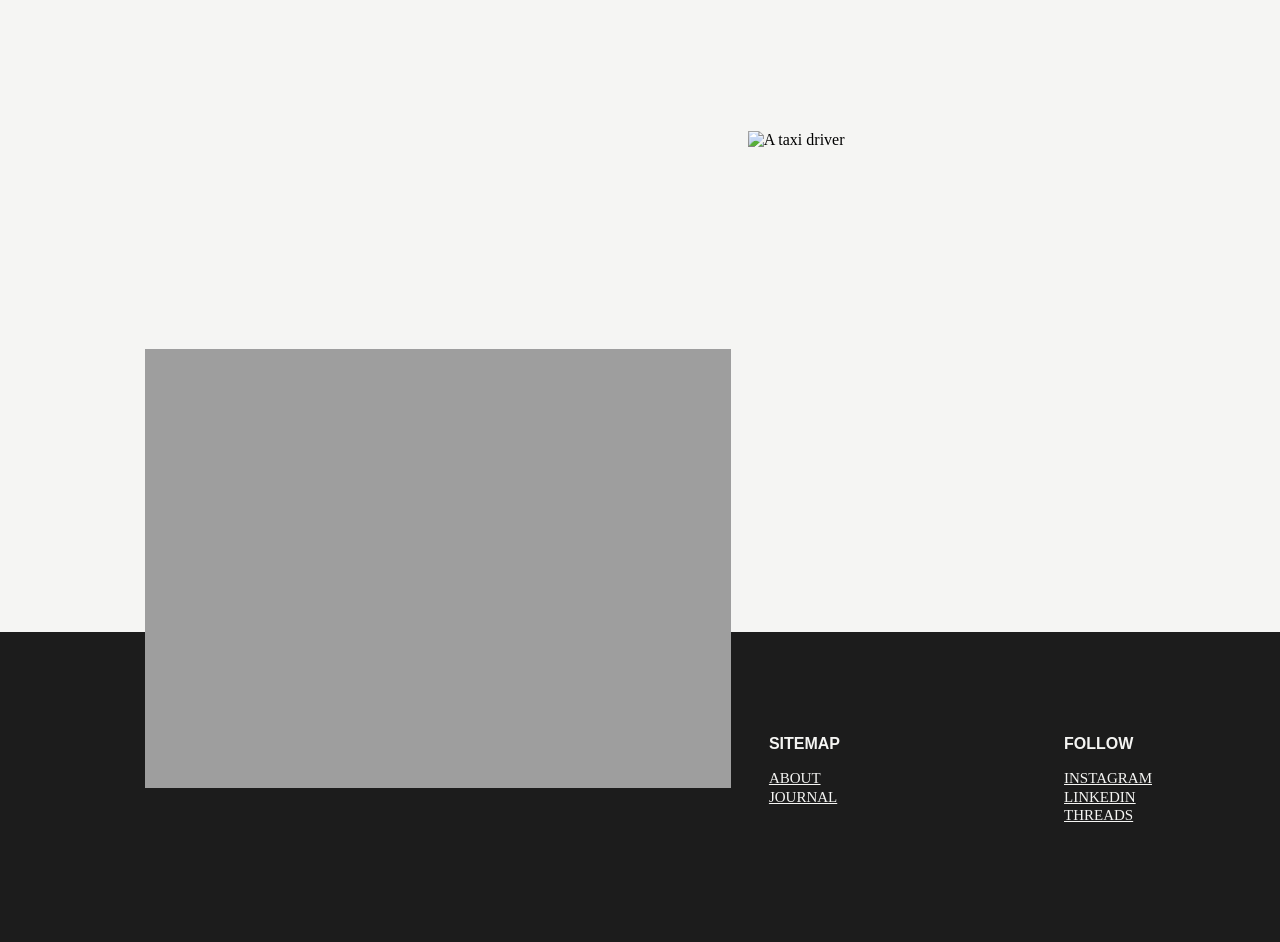
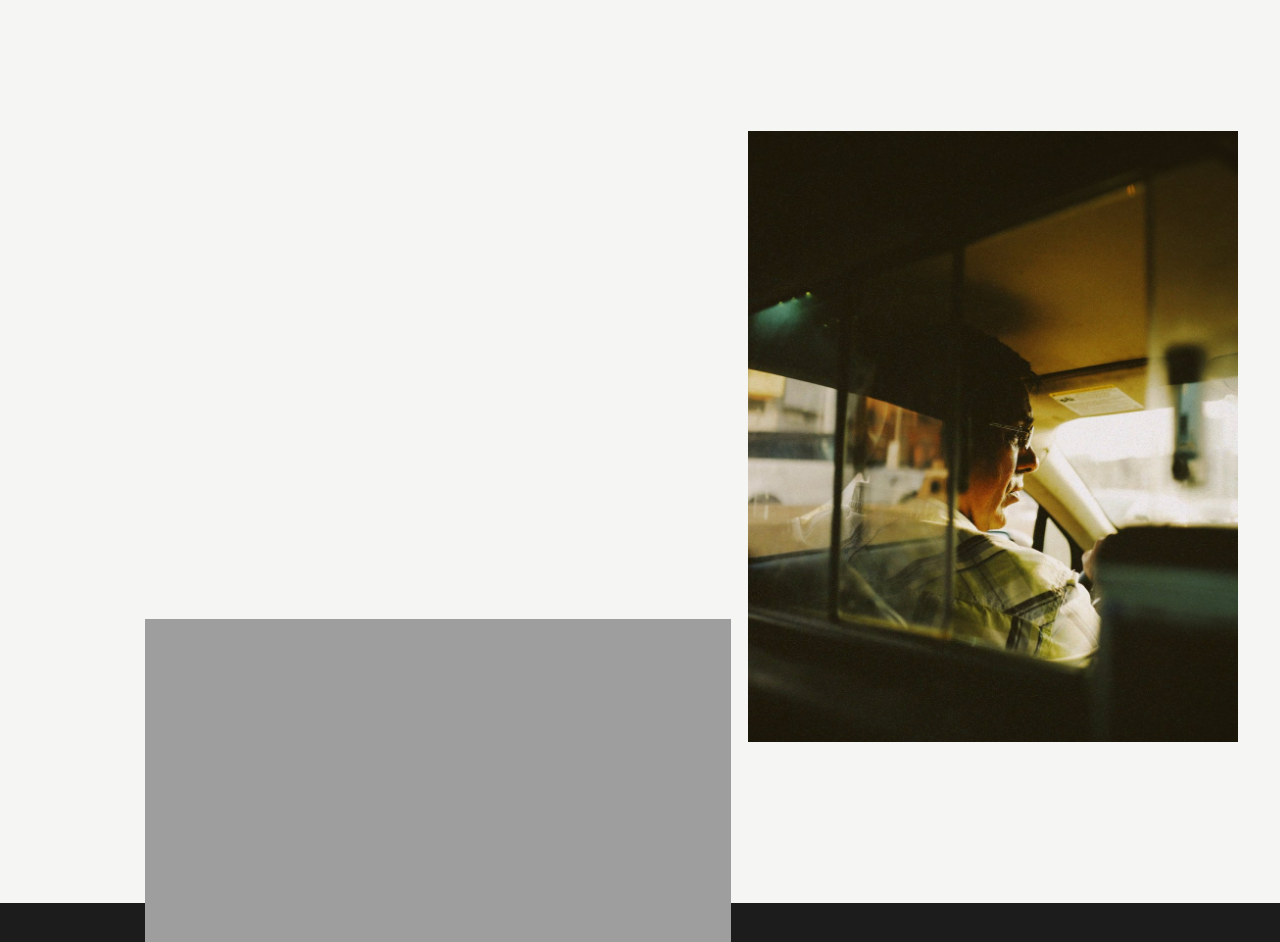
Before and after one commit to Auvancee/BCIT-SangHanReplica, a plain HTML site: page index.html in a window 1280 px wide. Shown: the part 8247-9189 px from the top of the page. Drawn offline with Linux system fonts and the light colour scheme; the site is published under a folder, as on GitHub Pages, so addresses that start at the root find nothing; a web font is replaced by a local one.

Commit message:
Add files via upload

```diff
--- a/index.html
+++ b/index.html
@@ -181,7 +181,7 @@
                         <img src="images/16th.jpg" alt="A woman using a phone while sitting on a chiar">
                     </div>
                     <div class="pic-3">
-                        <img src="/images/15th.jpg" alt="A taxi driver">
+                        <img src="images/15th.jpg" alt="A taxi driver">
                     </div>
                     <div class="pic-4">
                         <img src="images/14th.jpg" alt="A guy skateboarding">
```
